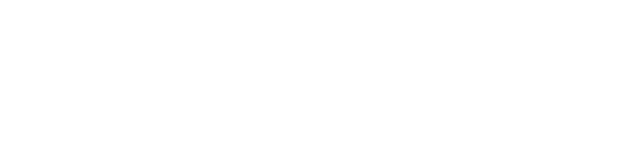
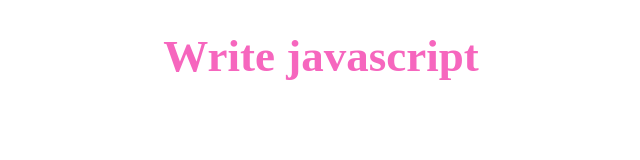
Before and after one commit to Ireaurora/JavaScript30, a plain HTML site: page KeySequenceDetection/key.html in a window 1280 px wide. Shown: the whole page, without its empty margins (319-959 px from the left). Drawn offline with Linux system fonts and the light colour scheme.

Commit message:
Changes to project 12

```diff
--- /dev/null
+++ b/KeySequenceDetection/key.css
@@ -0,0 +1,7 @@
+h1{
+    margin-left: auto;
+    margin-right: auto;
+    text-align:center;
+    font-size:45px;
+    color:#f666be;
+}
--- a/KeySequenceDetection/key.html
+++ b/KeySequenceDetection/key.html
@@ -3,9 +3,11 @@
 <head>
   <meta charset="UTF-8">
   <title>Key Detection</title>
+  <link rel="stylesheet" href="key.css">
   <script src="key.js" type="text/javascript"></script>
   <script type="text/javascript" src="https://www.cornify.com/js/cornify.js"></script>
 </head>
 <body>
+  <h1>Write javascript</h1>
 </body>
 </html>
--- a/KeySequenceDetection/key.js
+++ b/KeySequenceDetection/key.js
@@ -1,6 +1,6 @@
 window.onload = function(){
     const pressed = [];
-    const secretCode ='irene';
+    const secretCode ='javascript';
     window.addEventListener('keyup', (e) =>{
     pressed.push(e.key);
     pressed.splice(-secretCode.length -1, pressed.length - secretCode.length);
```
